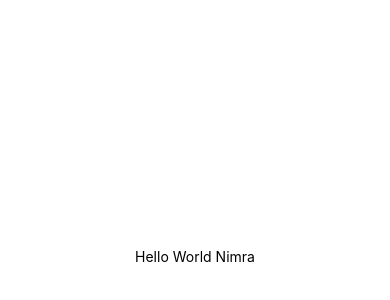
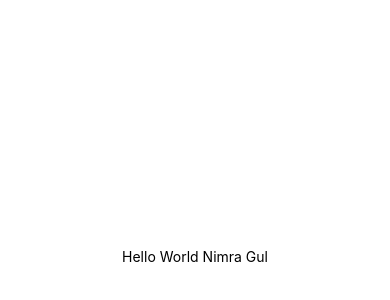
Before and after one commit to sabahatqadeer682/DevOps, a React Native app: screen / in a window 390 px wide. Shown: the part 166-466 px from the top of the page. Built offline with nearby package versions, Linux system fonts and the light colour scheme.

Commit message:
Nimra gul updated the App.js

```diff
--- a/App.js
+++ b/App.js
@@ -4,7 +4,7 @@ import { StyleSheet, Text, View } from 'react-native';
 export default function App() {
   return (
     <View style={styles.container}>
-      <Text>Hello World Nimra</Text>
+      <Text>Hello World Nimra Gul</Text>
       <StatusBar style="auto" />
     </View>
   );
```
Also changed, not shown: 1 other file (tests, documents, lock files or other folders).
